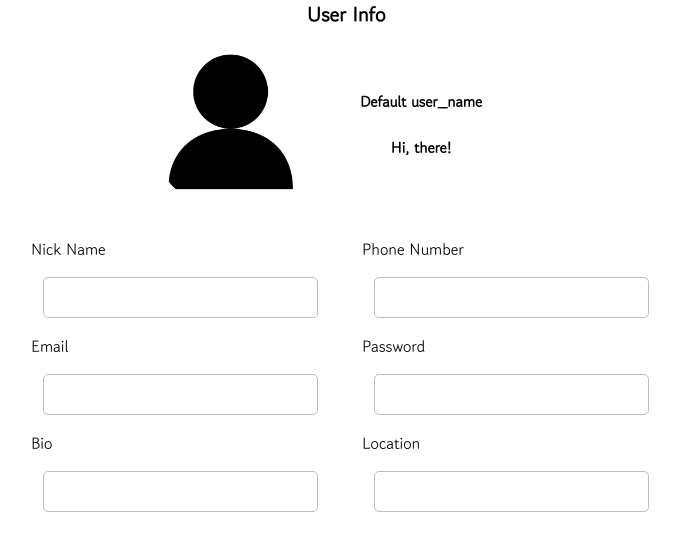
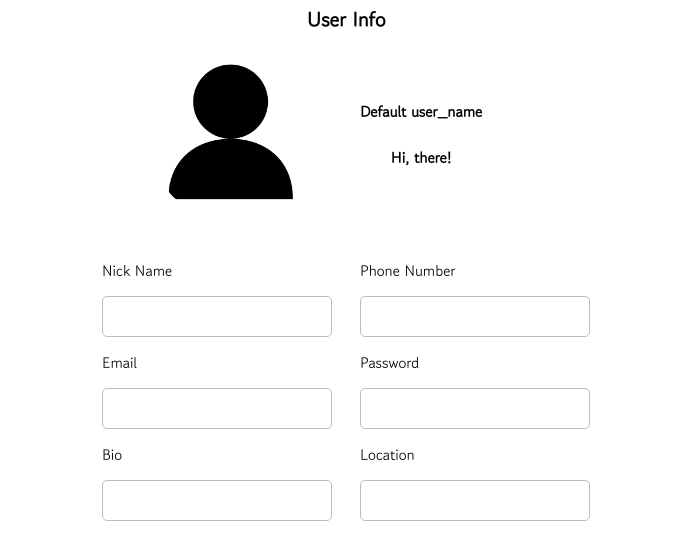
Before and after one commit to kimseonghyoek/NEXT-BLOG, a Next.js app in the folder Next-front/my-blog/: page /test in a window 1280 px wide. Shown: the top 560 px of the page, without its empty margins (294-974 px from the left). Built offline with nearby package versions, Linux system fonts and the light colour scheme.

Commit message:
Update Scss

```diff
--- a/Next-front/my-blog/styles/components/Setting/SelectSet.module.scss
+++ b/Next-front/my-blog/styles/components/Setting/SelectSet.module.scss
@@ -13,6 +13,7 @@
   }
 
   li {
+    border-radius: 5%;
     list-style: none;
     font-size: 1.8rem;
     padding: 2rem 2.5rem 2rem 2.5rem;
--- a/Next-front/my-blog/styles/containers/UserInfo.module.scss
+++ b/Next-front/my-blog/styles/containers/UserInfo.module.scss
@@ -2,6 +2,10 @@
   display: flex;
   flex-direction: column;
   align-items: center;
+
+  h1 {
+    padding: 0.5rem;
+  }
 
   .my_info {
     display: flex;
@@ -22,15 +26,6 @@
     justify-content: center;
     align-items: center;
     padding: 5rem;
-
-    input {
-      margin: 1.4rem;
-      padding: 1rem;
-      font-family: "Gowun Dodum", sans-serif;
-      font-size: 1.5rem;
-      width: 50%;
-      border-radius: 10px;
-    }
   }
 
   .profile_form {
@@ -51,10 +46,15 @@
       flex-direction: column;
 
       p {
-        padding-left: 0.2rem;
-        font-size: 1.6rem;
-        margin: 0.2rem 0 0.2rem 0;
+        font-size: 1.5rem;
       }
+
+      input {
+        width: 23rem;
+      }
+      // @media all and  (max-width: 540px) {
+
+      // }
     }
   }
 }
--- a/Next-front/my-blog/styles/globals.scss
+++ b/Next-front/my-blog/styles/globals.scss
@@ -30,7 +30,6 @@ input {
   border-radius: 0.5rem;
   border: 1px solid #BCBDBF;
   font-family: "Gowun Dodum", sans-serif;
-  margin: 1.4rem;
   padding: 1rem;
 }
 
```
